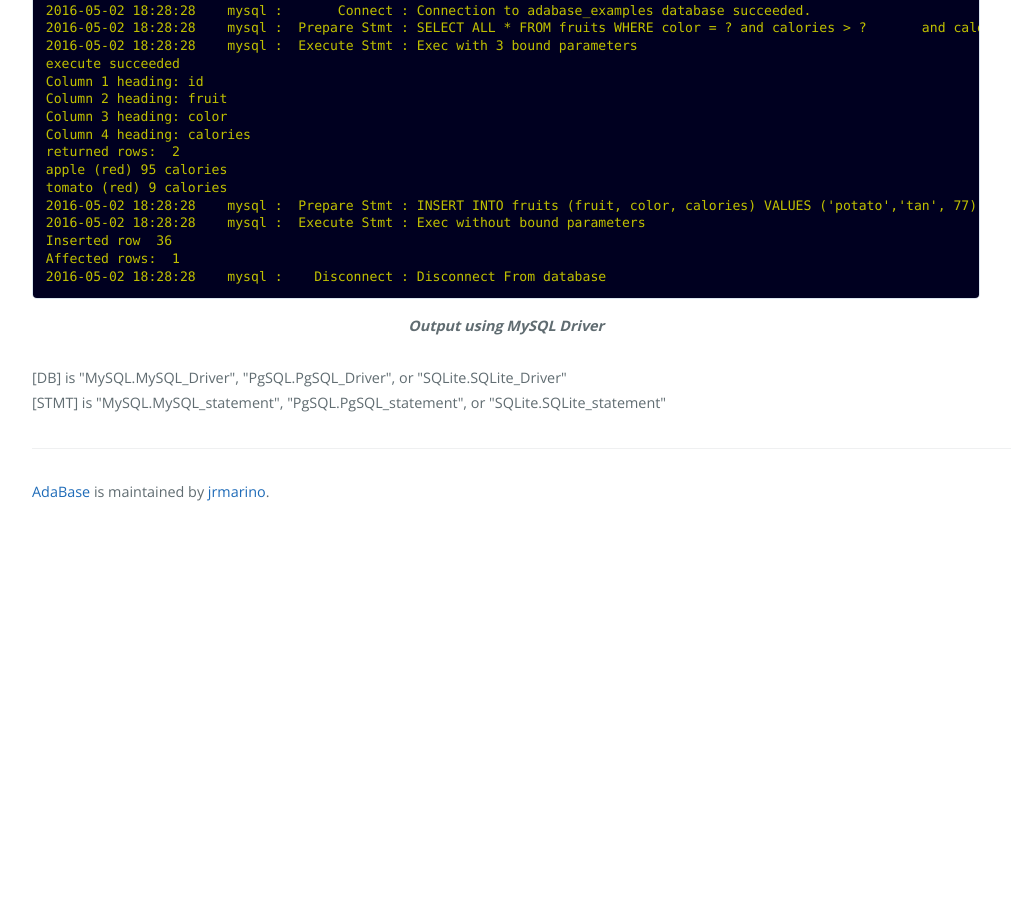
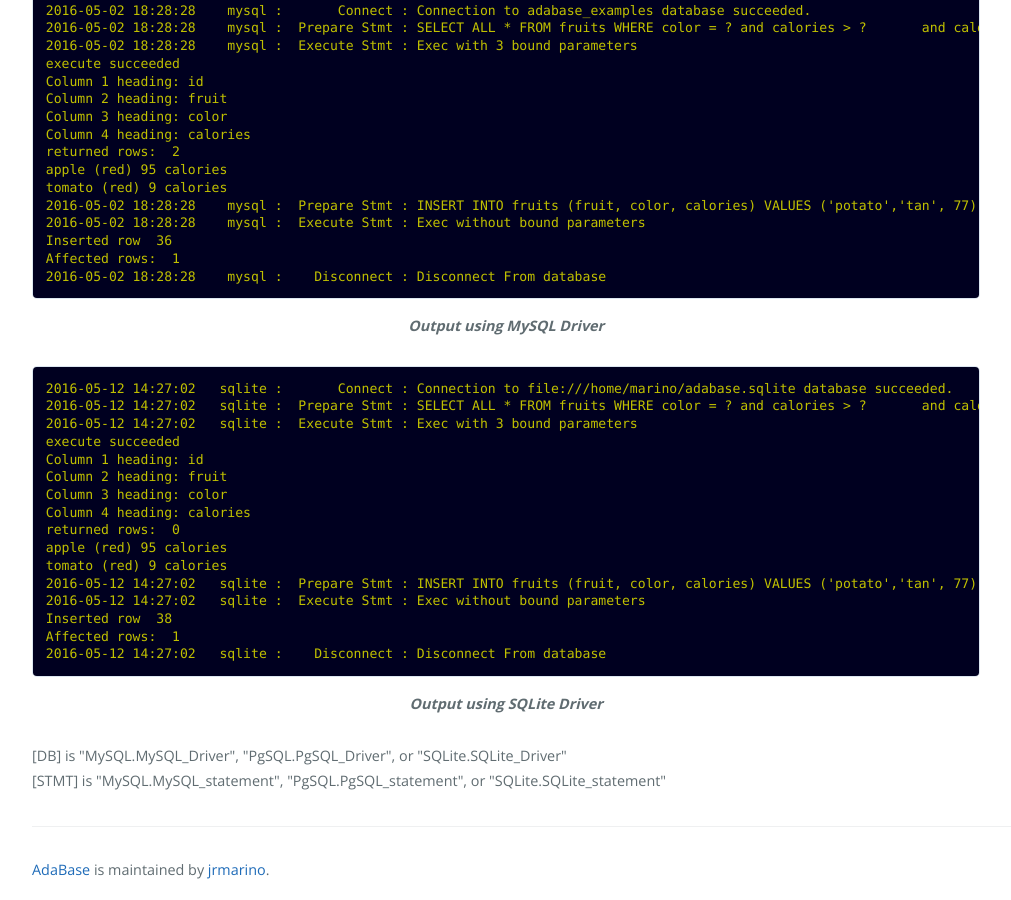
Before and after one commit to jrmarino/AdaBase, a Jekyll site: the page built from prepare_select.md, in a window 1280 px wide and 900 px high, scrolled down 1974 px. Shown: the whole window, without its empty margins (0-1011 px from the left). Built offline with Jekyll 4.4.1, drawn with Linux system fonts in a browser that asks for light colours; before the commit the page ends 2496 px from its top, so only the background shows below that.

Commit message:
Show output for prepared statements for SQLite

```diff
--- a/prepare_select.md
+++ b/prepare_select.md
@@ -144,6 +144,26 @@ Affected rows:  1
 </pre>
 <p class="caption">Output using MySQL Driver</p>
 <br/>
+<pre class="output">
+2016-05-12 14:27:02   sqlite :       Connect : Connection to file:///home/marino/adabase.sqlite database succeeded.
+2016-05-12 14:27:02   sqlite :  Prepare Stmt : SELECT ALL * FROM fruits WHERE color = ? and calories > ?       and calories < ?
+2016-05-12 14:27:02   sqlite :  Execute Stmt : Exec with 3 bound parameters
+execute succeeded
+Column 1 heading: id
+Column 2 heading: fruit
+Column 3 heading: color
+Column 4 heading: calories
+returned rows:  0
+apple (red) 95 calories
+tomato (red) 9 calories
+2016-05-12 14:27:02   sqlite :  Prepare Stmt : INSERT INTO fruits (fruit, color, calories) VALUES ('potato','tan', 77)
+2016-05-12 14:27:02   sqlite :  Execute Stmt : Exec without bound parameters
+Inserted row  38
+Affected rows:  1
+2016-05-12 14:27:02   sqlite :    Disconnect : Disconnect From database
+</pre>
+<p class="caption">Output using SQLite Driver</p>
+<br/>
 <p>{{ page.supported_drivers }}</p>
 <p>{{ page.supported_stmts }}</p>
 </div>
```
